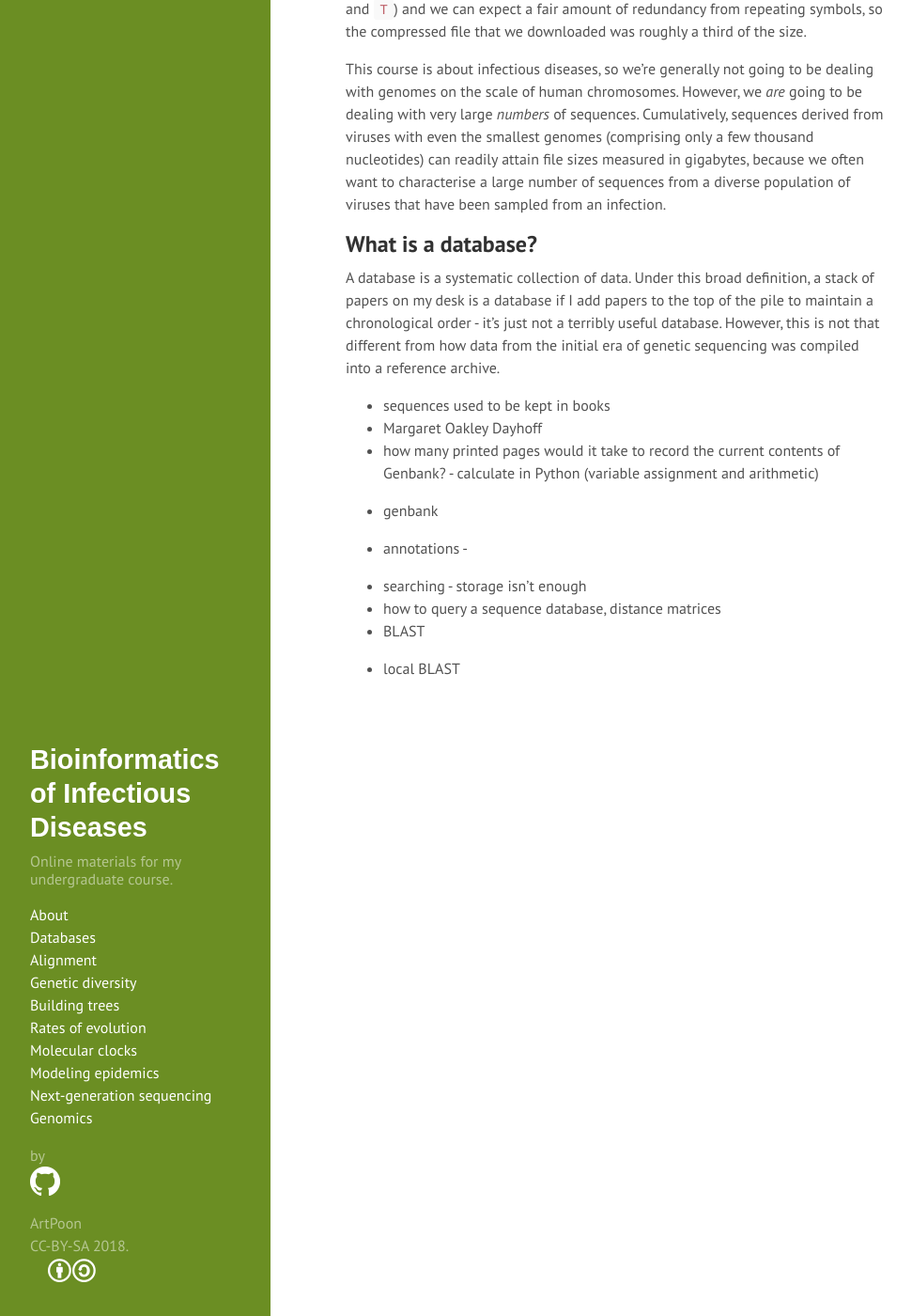
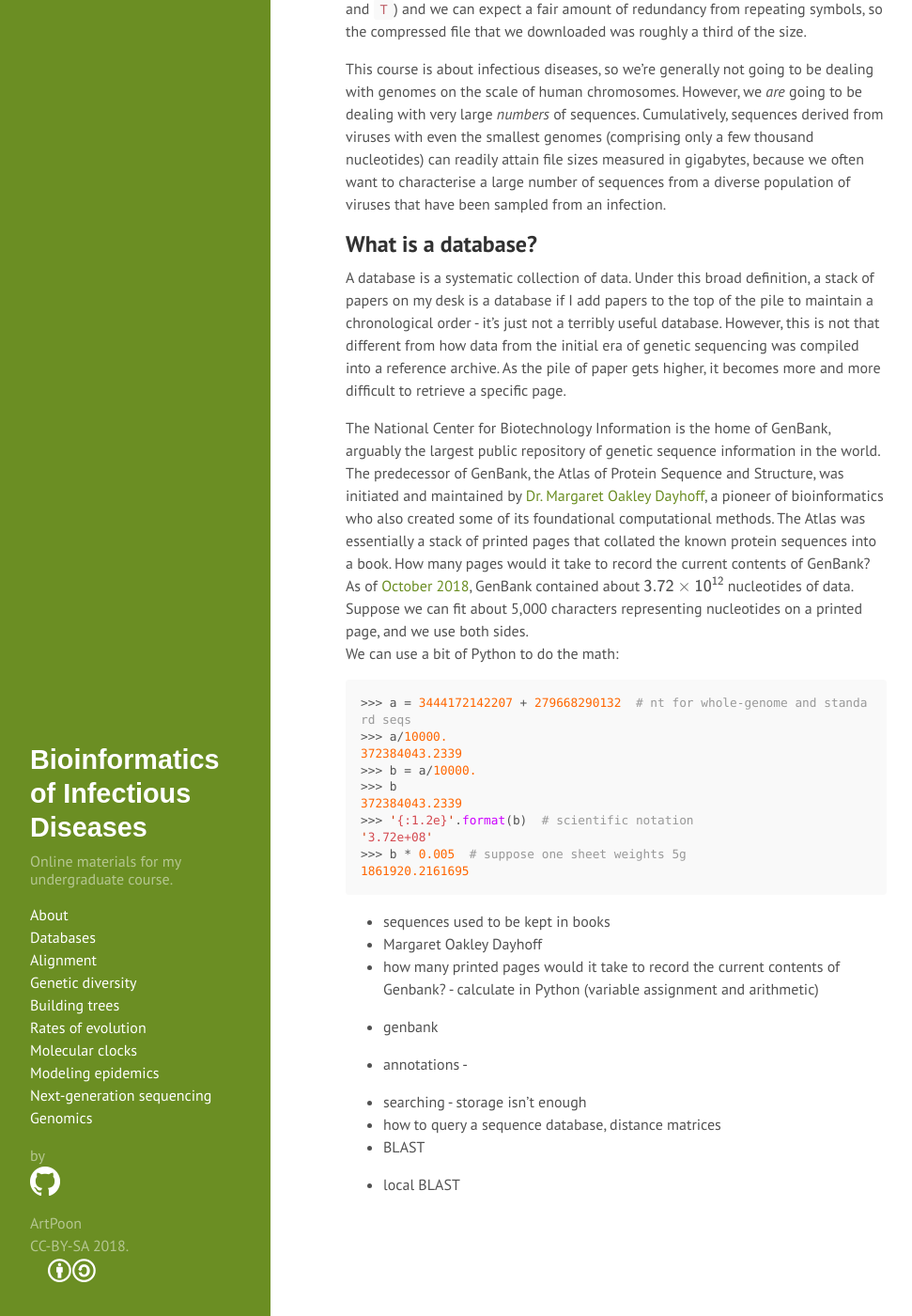
Before and after one commit to ArtPoon/BioID, a Jekyll site: the page built from Databases.md, in a window 1280 px wide and 1400 px high, scrolled down 1761 px. Shown: the whole window at 94% size, without its empty margins (0-971 px from the left). Built offline with Jekyll 4.4.1, drawn with Linux system fonts in a browser that asks for light colours; formulas are drawn with MathJax 3.

Commit message:
adding some material to Databases

````diff
--- a/Databases.md
+++ b/Databases.md
@@ -48,7 +48,28 @@ This course is about infectious diseases, so we're generally not going to be dea
 A database is a systematic collection of data.
 Under this broad definition, a stack of papers on my desk is a database if I add papers to the top of the pile to maintain a chronological order - it's just not a terribly useful database.
 However, this is not that different from how data from the initial era of genetic sequencing was compiled into a reference archive.
+As the pile of paper gets higher, it becomes more and more difficult to retrieve a specific page.
 
+The National Center for Biotechnology Information is the home of GenBank, arguably the largest public repository of genetic sequence information in the world.
+The predecessor of GenBank, the Atlas of Protein Sequence and Structure, was initiated and maintained by [Dr. Margaret Oakley Dayhoff](https://www.ncbi.nlm.nih.gov/pmc/articles/PMC5037978/), a pioneer of bioinformatics who also created some of its foundational computational methods.
+The Atlas was essentially a stack of printed pages that collated the known protein sequences into a book.
+How many pages would it take to record the current contents of GenBank?
+As of [October 2018](https://www.ncbi.nlm.nih.gov/genbank/statistics/), GenBank contained about $$\mathsf{3.72\times 10^{12}}$$ nucleotides of data.
+Suppose we can fit about 5,000 characters representing nucleotides on a printed page, and we use both sides.
+We can use a bit of Python to do the math:
+
+```python
+>>> a = 3444172142207 + 279668290132  # nt for whole-genome and standard seqs
+>>> a/10000.
+372384043.2339
+>>> b = a/10000.
+>>> b
+372384043.2339
+>>> '{:1.2e}'.format(b)  # scientific notation
+'3.72e+08'
+>>> b * 0.005  # suppose one sheet weights 5g
+1861920.2161695
+```
 
 * sequences used to be kept in books
 * Margaret Oakley Dayhoff
--- a/_includes/njtree.html
+++ b/_includes/njtree.html
@@ -19,13 +19,17 @@
     stroke-width: .5;
     font-size: 14px;
   }
+
+  table {
+    font-size: 12px;
+  }
 </style>
 
 
 <div id="wrapper">
-  <div id="csvtable"></div>
   <input type="button" id="reset_btn" value="Reset" onclick="reset()"/>
   <input type="button" id="step_btn" value="Step!" onclick="nextStage()"/>
+  <div id="csvtable"></div>
   <div id="njtree"></div>
 </div>
 
````
